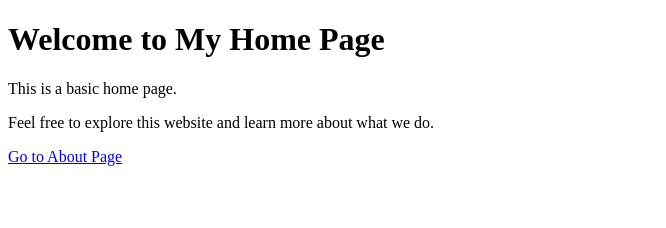
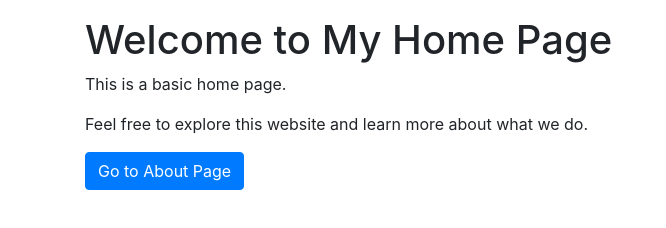
Before and after one commit to rogerms/skills-copilot-codespaces-vscode-2, a website: page src/home.html in a window 1280 px wide. Shown: the whole page, without its empty margins (0-666 px from the left). Drawn offline with nearby package versions, Linux system fonts and the light colour scheme.

Commit message:
add bootstrap

```diff
--- a/src/home.html
+++ b/src/home.html
@@ -2,11 +2,19 @@
 <html>
 <head>
     <title>My Home Page</title>
+    <!-- Add Bootstrap CSS -->
+    <link rel="stylesheet" href="https://stackpath.bootstrapcdn.com/bootstrap/4.5.2/css/bootstrap.min.css">
 </head>
 <body>
+    <div class="container pt-3">
     <h1>Welcome to My Home Page</h1>
     <p>This is a basic home page.</p>
     <p>Feel free to explore this website and learn more about what we do.</p>
-    <a href="/about">Go to About Page</a>
+    <a href="/about" class="btn btn-primary">Go to About Page</a>
+    </div>
+
+    <!-- Add Bootstrap JS and its dependencies -->
+    <script src="https://code.jquery.com/jquery-3.5.1.slim.min.js"></script>
+    <script src="https://cdn.jsdelivr.net/npm/bootstrap@4.5.2/dist/js/bootstrap.bundle.min.js"></script>
 </body>
 </html>
```
Also changed, not shown: src/about.html (+7 -1 lines).
